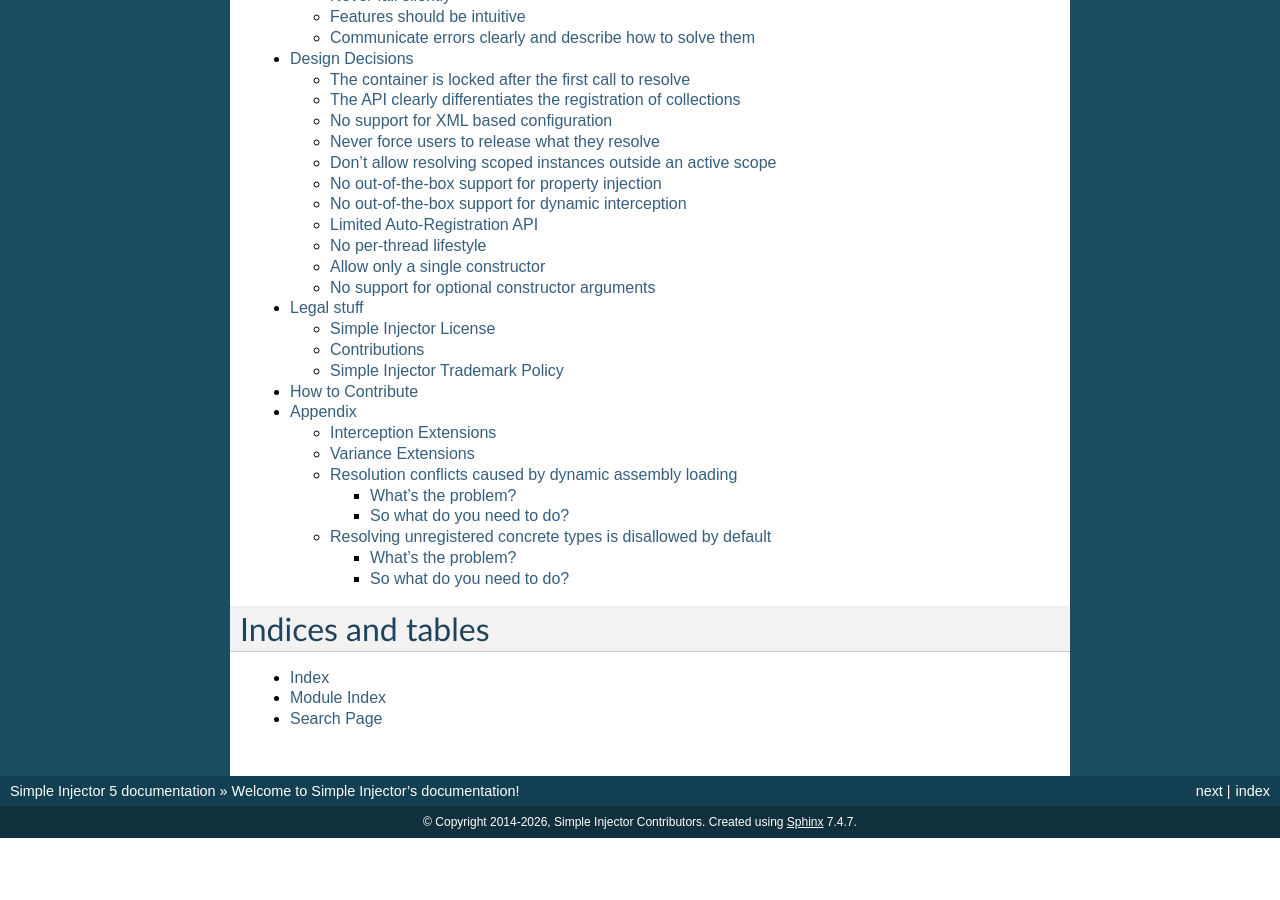
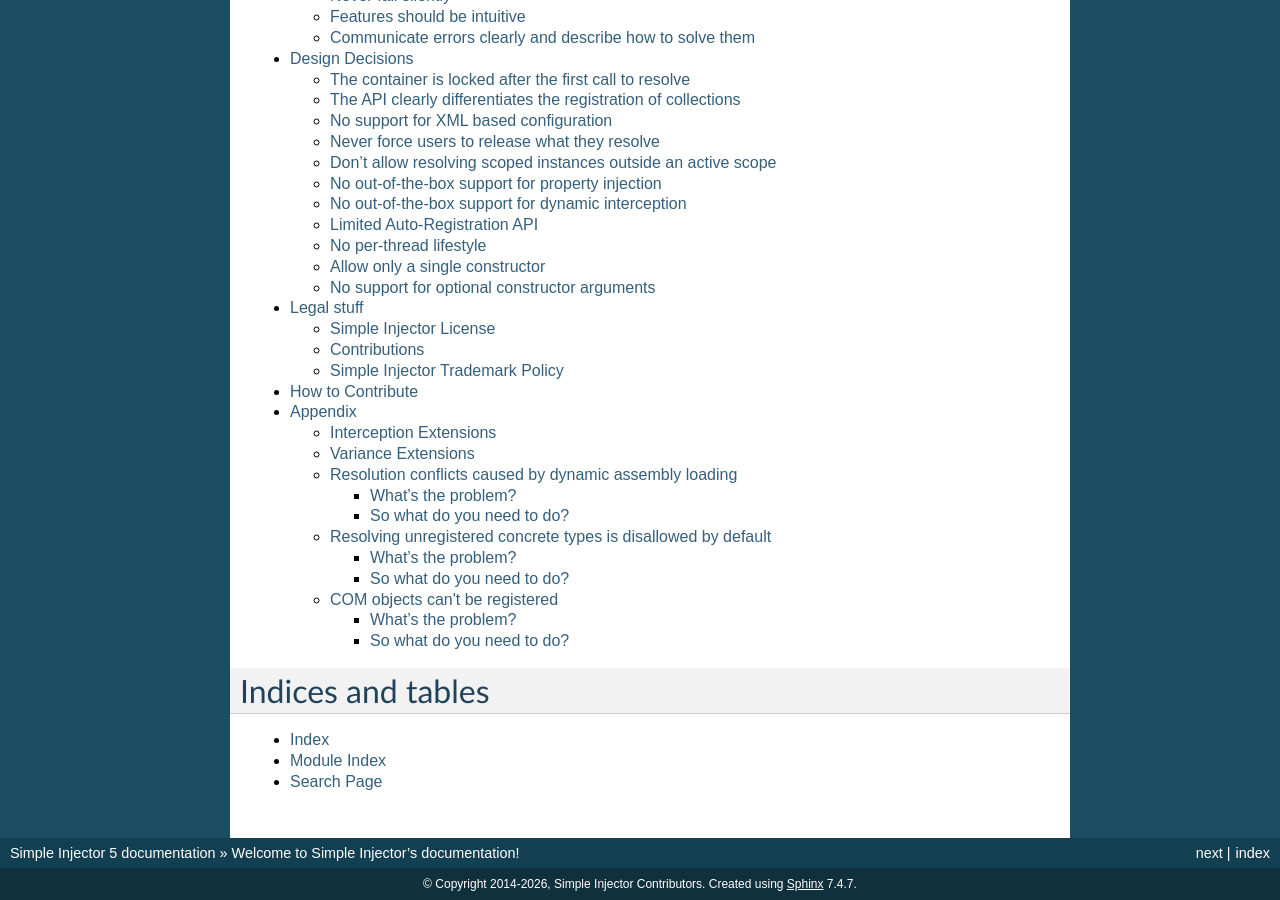
Before and after one commit to simpleinjector/Documentation, a Sphinx documentation site: the page built from source/index.rst, in a window 1280 px wide and 900 px high, scrolled down 3884 px. Built offline with Sphinx 7.4.7, drawn with Linux system fonts in a browser that asks for light colours; before the commit the page ends 4722 px from its top, so only the background shows below that; part of the change alters nothing that is shown.

Commit message:
Added documentation on working with COM objects for v6.

```diff
--- a/source/appendix.rst
+++ b/source/appendix.rst
@@ -9,3 +9,4 @@ Appendix
     Variance Extensions <varianceextensions>
     Resolution conflicts caused by dynamic assembly loading <assembly-loading-resolution-conflicts>
     Resolving unregistered concrete types is disallowed by default <resolving-unregistered-concrete-types-is-disallowed-by-default>
+	COM objects can't be registered <com-objects>
--- /dev/null
+++ b/source/com-objects.rst
@@ -0,0 +1,55 @@
+===============================
+COM objects can't be registered
+===============================
+
+When registering a COM object, Simple Injector will throw an exception message similar to the following:
+
+.. container:: Note
+
+    You are trying to register COM object __ComObject, which not supported.
+
+What's the problem?
+===================
+
+Simple Injector does not support registering COM objects. While we attempted to to add support for registering and injecting COM objects in the past, these attempts failed due to limitations in System.Linq.Expressions. Internally, Simple Injector has a strong dependency on System.Linq.Expressions to turn expression trees into executable code.
+
+While registering COM objects worked in some cases with older versions of Simple Injector, most of the times they did not. To prevent confusion, Simple Injector v6 now completely blocks registration of COM objects. This means, for instance, that the following registration will result in the mentioned exception:
+
+.. code-block:: c#
+
+    container.RegisterInstance(new Excel.Application());
+
+So what do you need to do?
+===========================
+
+Avoid registering COM objects directly and instead create a wrapper class for your COM object. The wrapper class can be registered with the container and injected into constructors of your application classes.
+
+The following code snippet demonstrates the registration of a *ExcelApplicationProvider* wrapper class, wrapping the Excel *Application* COM object. The *ExcelApplicationProvider* is registered in the container.
+
+.. code-block:: c#
+
+    container.RegisterInstance(
+        new ExcelApplicationProvider { CurrentApplication = new Excel.Application() });
+
+The wrapper class is defined as follows:
+
+.. code-block:: c#
+
+    public class ExcelApplicationProvider
+    {
+        public Excel.Application CurrentApplication { get; set; }
+    }
+
+The *ExcelApplicationProvider* can now safely be injected into consumers that require access to the
+
+.. code-block:: c#
+
+    public class ApplyIntegralHandler(ExcelApplicationProvider provider)
+        : ICommandHandler<ApplyIntegral>
+    {
+        public void Handle(ApplyIntegral command)
+        {
+            Workbook workbook = provider.CurrentApplication.ActiveWorkbook;
+            ...
+        }
+    }
```
